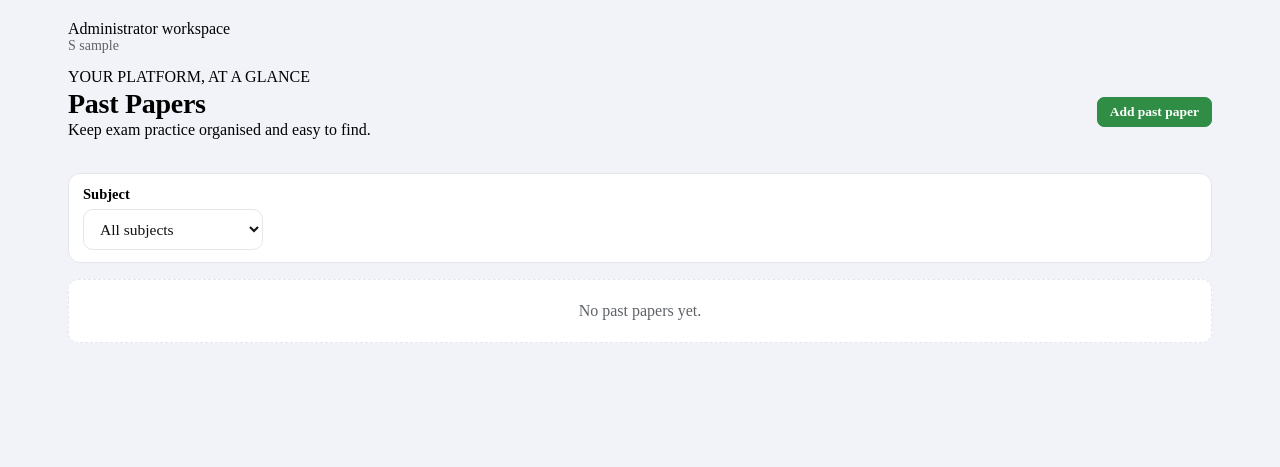
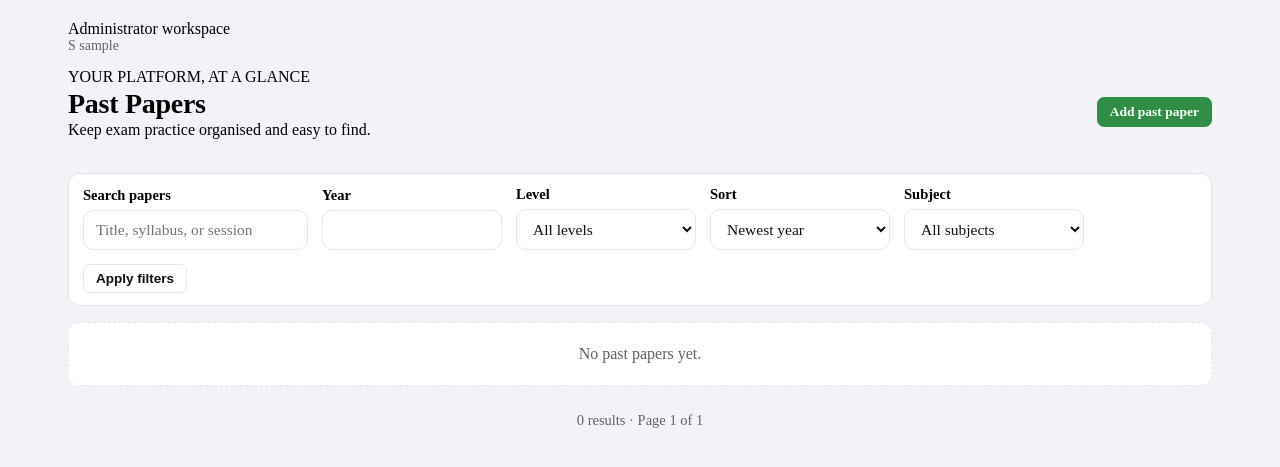
Before and after one commit to 1772hojaz/answered, a PHP site: page /manage-8f3ffdb330600372/past-papers/index.php in a window 1280 px wide. Shown: the part 144-611 px from the top of the page. Run offline with PHP 8.4, Linux system fonts and the light colour scheme; the visitor is signed in with stand-in values (Sample User, id 1); data that the repository does not hold is empty.

Commit message:
Filter and paginate past papers with recoverable deletion

```diff
--- a/htdocs/manage-8f3ffdb330600372/past-papers/index.php
+++ b/htdocs/manage-8f3ffdb330600372/past-papers/index.php
@@ -6,37 +6,19 @@
 require __DIR__ . '/../includes/secure.php';
 
 if (($_SERVER['REQUEST_METHOD'] ?? 'GET') === 'POST') {
-    $action = (string) ($_POST['action'] ?? '');
-    $id = (int) ($_POST['id'] ?? 0);
-
-    if ($action === 'delete') {
-        $paper = paper_by_id($id);
-        if ($paper === null) {
-            flash_set('error', 'Past paper not found.');
-        } else {
-            delete_paper_file($paper['file_path'] ?? null);
-            q('DELETE FROM past_papers WHERE id = ?', [$id]);
-            flash_set('success', 'Past paper deleted.');
-        }
-    }
-
+    if (($_POST['action'] ?? '')==='delete') { trash_resource('past_papers',(int)($_POST['id'] ?? 0)); flash_set('success','Past paper moved to trash.'); }
     admin_redirect('past-papers/index.php');
 }
-
-$subjects = subjects_list();
-$subjectFilter = (int) ($_GET['subject_id'] ?? 0);
-
-$sql = 'SELECT p.*, s.name AS subject_name, s.slug AS subject_slug
-        FROM past_papers p
-        JOIN subjects s ON s.id = p.subject_id';
-$params = [];
-if ($subjectFilter > 0) {
-    $sql .= ' WHERE p.subject_id = ?';
-    $params[] = $subjectFilter;
-}
-$sql .= ' ORDER BY p.year DESC, p.paper_number, p.title LIMIT 300';
-
-$papers = q_all($sql, $params);
+$subjects=subjects_list(); $subjectFilter=(int)($_GET['subject_id'] ?? 0);
+$term=trim((string)($_GET['q'] ?? '')); $yearFilter=(int)($_GET['year'] ?? 0); $levelFilter=(string)($_GET['level'] ?? '');
+$sort=(string)($_GET['sort'] ?? 'year'); $sorts=['year'=>'p.year DESC,p.id DESC','title'=>'p.title,p.id','updated'=>'p.updated_at DESC,p.id DESC']; if (!isset($sorts[$sort])) { $sort='year'; }
+$from=' FROM past_papers p JOIN subjects s ON s.id=p.subject_id'; $where=' WHERE p.deleted_at IS NULL'; $params=[];
+if ($subjectFilter>0) { $where.=' AND p.subject_id=?'; $params[]=$subjectFilter; }
+if ($yearFilter>0) { $where.=' AND p.year=?'; $params[]=$yearFilter; }
+if (in_array($levelFilter,['O Level','A Level'],true)) { $where.=' AND p.level=?'; $params[]=$levelFilter; }
+if ($term!=='') { $where.=' AND (p.title LIKE ? OR p.syllabus_code LIKE ? OR p.exam_session LIKE ? OR s.name LIKE ?)'; $params=array_merge($params,array_fill(0,4,'%'.$term.'%')); }
+$total=(int)q_one('SELECT COUNT(*)'.$from.$where,$params); $page=min(max(1,(int)($_GET['page'] ?? 1)),max(1,(int)ceil($total/25)));
+$papers=q_all('SELECT p.*,s.name AS subject_name,s.slug AS subject_slug'.$from.$where.' ORDER BY '.$sorts[$sort].' LIMIT 25 OFFSET '.(($page-1)*25),$params);
 
 $GLOBALS['admin_actions'] = '<a class="btn btn-primary btn-sm" href="' . e(admin_url('past-papers/edit.php')) . '">Add past paper</a>';
 
@@ -44,6 +26,10 @@ admin_header('Past Papers', 'papers');
 ?>
 
 <form class="filter-bar" method="get">
+<label class="field field-inline"><span>Search papers</span><input type="search" name="q" value="<?= e($term) ?>" placeholder="Title, syllabus, or session"></label>
+<label class="field field-inline"><span>Year</span><input type="number" name="year" value="<?= $yearFilter ?: '' ?>" min="1900" max="2100"></label>
+<label class="field field-inline"><span>Level</span><select name="level"><option value="">All levels</option><?php foreach (['O Level','A Level'] as $level): ?><option <?= $levelFilter===$level?'selected':'' ?>><?= e($level) ?></option><?php endforeach; ?></select></label>
+<label class="field field-inline"><span>Sort</span><select name="sort"><?php foreach (['year'=>'Newest year','title'=>'Title A–Z','updated'=>'Recently updated'] as $value=>$label): ?><option value="<?= e($value) ?>" <?= $sort===$value?'selected':'' ?>><?= e($label) ?></option><?php endforeach; ?></select></label>
   <label class="field field-inline">
     <span>Subject</span>
     <select name="subject_id" onchange="this.form.submit()">
@@ -55,7 +41,7 @@ admin_header('Past Papers', 'papers');
       <?php endforeach; ?>
     </select>
   </label>
-  <noscript><button class="btn btn-sm" type="submit">Filter</button></noscript>
+  <button class="btn btn-sm" type="submit">Apply filters</button>
 </form>
 
 <?php if (!$papers): ?>
@@ -80,7 +66,7 @@ admin_header('Past Papers', 'papers');
           <td><strong><?= e($paper['title']) ?></strong></td>
           <td><?= e($paper['subject_name']) ?></td>
           <td><?= e((string) ($paper['year'] ?? '—')) ?></td>
-          <td class="cell-muted"><?= e($paper['exam_board'] ?? '—') ?></td>
+          <td class="cell-muted"><?= e(implode(' · ',array_filter([$paper['exam_board'],$paper['level'],$paper['syllabus_code'],$paper['exam_session']]))) ?></td>
           <td class="cell-muted"><?= e($paper['paper_number'] ?? '—') ?></td>
           <td class="cell-muted">
             <a href="<?= e((string) $paper['file_path']) ?>" target="_blank" rel="noopener" title="<?= e((string) $paper['file_path']) ?>"><?= e($host) ?></a>
@@ -88,11 +74,11 @@ admin_header('Past Papers', 'papers');
           <td class="table-actions">
             <a class="btn btn-sm" href="<?= e(url('/past-papers/' . $paper['slug'])) ?>" target="_blank" rel="noopener">View</a>
             <a class="btn btn-sm" href="<?= e(admin_url('past-papers/edit.php?id=' . (int) $paper['id'])) ?>">Edit</a>
-            <form method="post" class="inline-form" data-confirm="Delete this past paper?">
+            <form method="post" class="inline-form" data-confirm="Move this past paper to trash?">
               <?= csrf_field() ?>
               <input type="hidden" name="action" value="delete">
               <input type="hidden" name="id" value="<?= (int) $paper['id'] ?>">
-              <button type="submit" class="btn btn-sm btn-danger">Delete</button>
+              <button type="submit" class="btn btn-sm btn-danger">Move to trash</button>
             </form>
           </td>
         </tr>
@@ -101,4 +87,4 @@ admin_header('Past Papers', 'papers');
   </table>
 <?php endif; ?>
 
-<?php admin_footer();
+<?php admin_pagination($total,$page); admin_footer();
```
